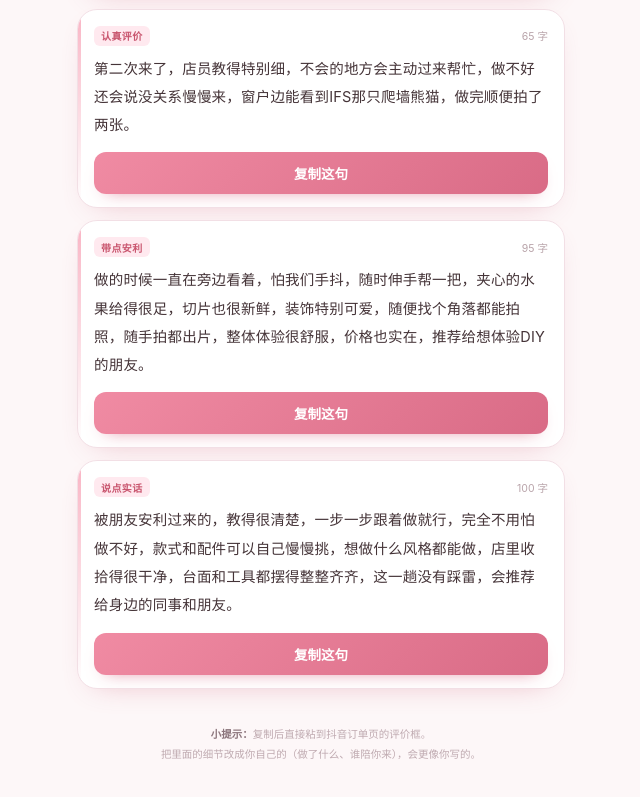
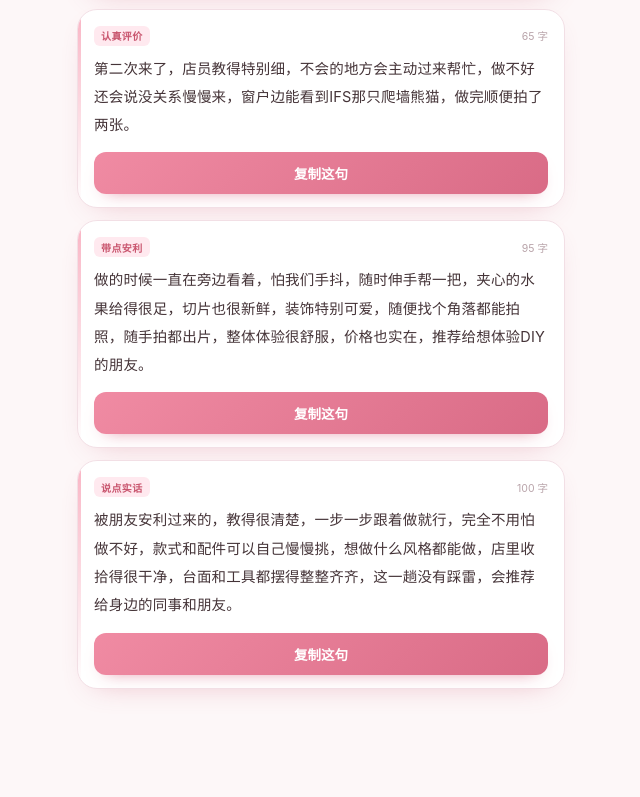
Before and after one commit to pengfer/liuyueli-review, a plain HTML site: page index.html in a window 1280 px wide. Shown: the part 1747-2544 px from the top of the page, without its empty margins (319-959 px from the left). After the commit the page ends 2492 px from the top, so only its background shows below. Drawn offline with Linux system fonts and the light colour scheme.

Commit message:
chore: remove footer hint

```diff
--- a/index.html
+++ b/index.html
@@ -127,10 +127,6 @@
 
   <div class="list" id="list"></div>
 
-  <p class="foot">
-    <b>小提示：</b>复制后直接粘到抖音订单页的评价框。<br>
-    把里面的细节改成你自己的（做了什么、谁陪你来），会更像你写的。
-  </p>
 </div>
 
 <div class="toast" id="toast">已复制成功啦</div>
```
